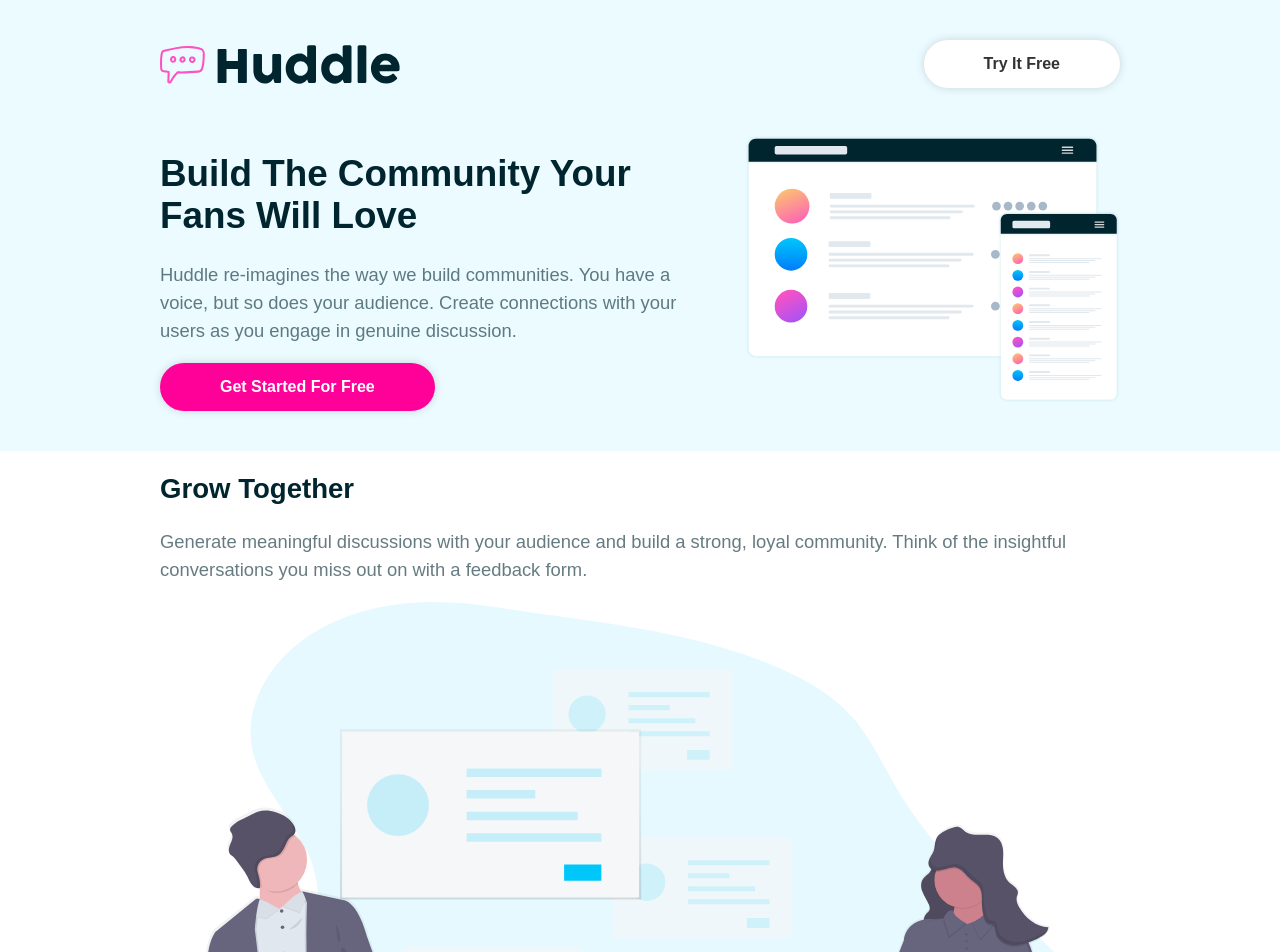
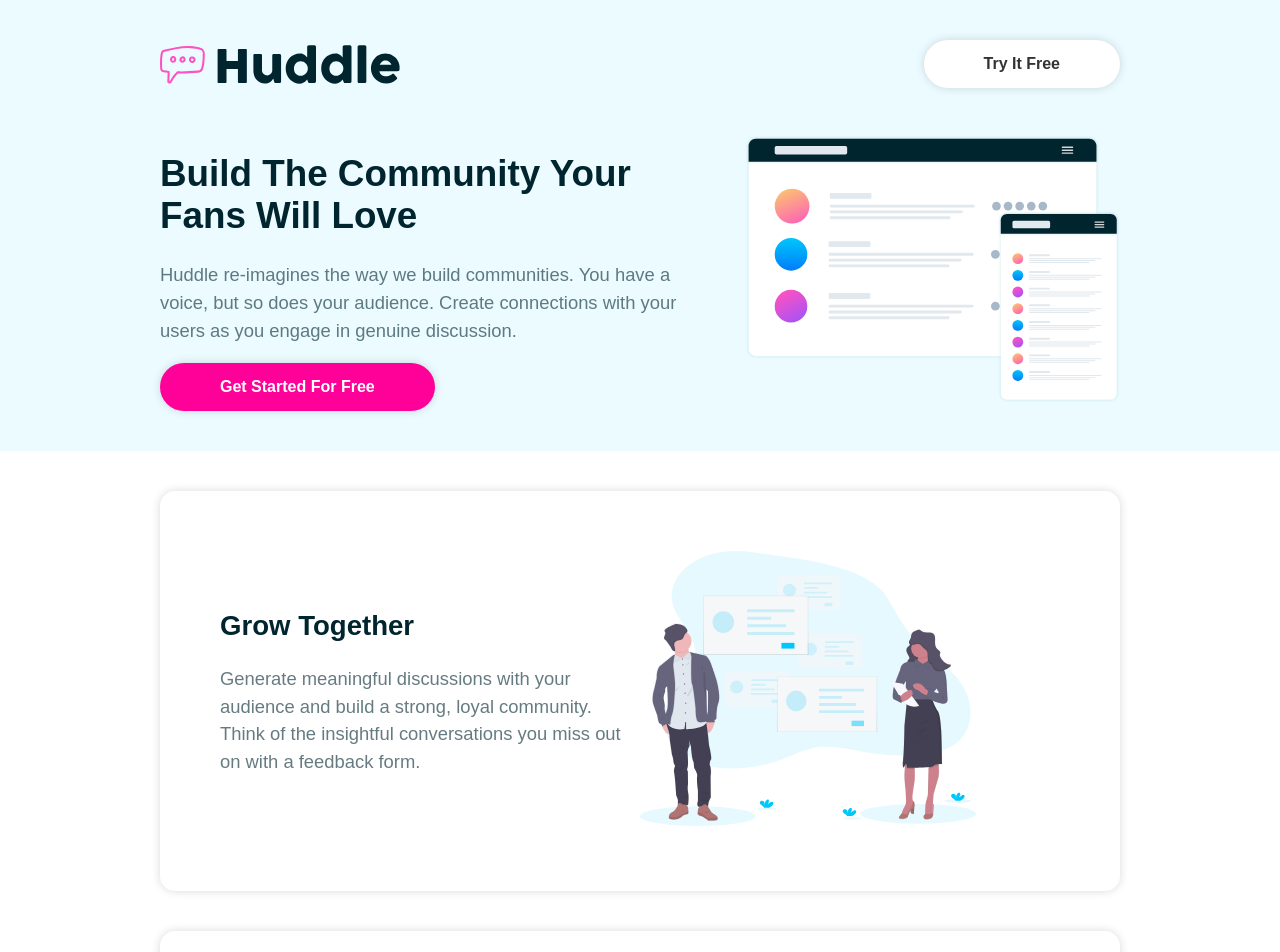
Before and after one commit to yazidam/React-Styled-Components, a React (Create React App) app: page / in a window 1280 px wide. Shown: the top 952 px of the page. Built offline with nearby package versions, Linux system fonts and the light colour scheme.

Commit message:
Adding style

```diff
--- a/src/components/Card.js
+++ b/src/components/Card.js
@@ -1,8 +1,9 @@
 import React from "react";
+import { StyledCard } from "./styles/Card.styled";
 
 const Card = ({ item }) => {
   return (
-    <div>
+    <StyledCard>
       <div>
         <h2>{item.title}</h2>
         <p>{item.body}</p>
@@ -10,7 +11,7 @@
       <div>
         <img src={`./images/${item.image}`} alt="image" />
       </div>
-    </div>
+    </StyledCard>
   );
 };
 
--- /dev/null
+++ b/src/components/styles/Card.styled.js
@@ -0,0 +1,22 @@
+import styled from "styled-components";
+
+export const StyledCard = styled.div`
+  display: flex;
+  align-items: center;
+  background-color: #fff;
+  border-radius: 15px;
+  box-shadow: 0 0 10px rgba(0, 0, 0, 0.15);
+  margin: 40px 0;
+  padding: 60px;
+
+  img {
+    width: 80%;
+  }
+
+  & > div {
+    flex: 1;
+  }
+  @media (max-width: ${({ theme }) => theme.mobile}) {
+    flex-direction: column;
+  }
+`;
```
